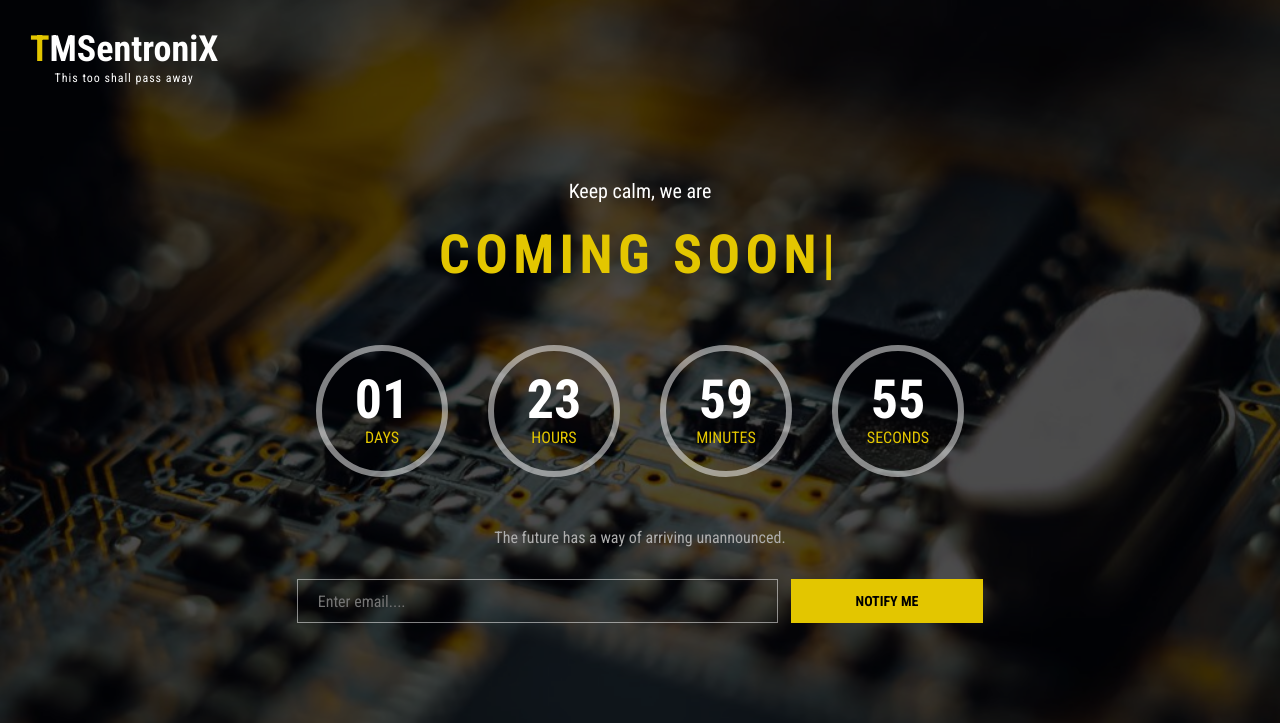
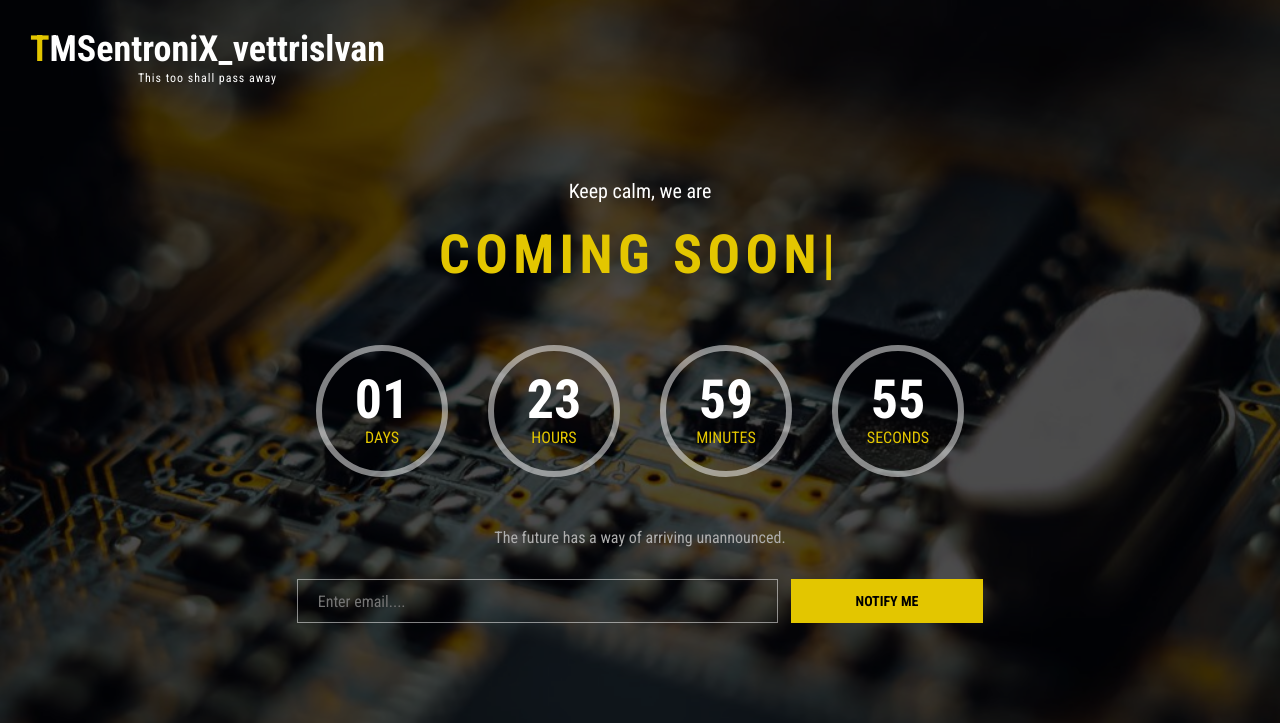
Before and after one commit to edrawmaxenp/Under_maintenance, a plain HTML site: page index.html in a window 1280 px wide. Shown: the top 723 px of the page. Drawn offline with Linux system fonts and the light colour scheme.

```diff
--- a/index.html
+++ b/index.html
@@ -36,7 +36,7 @@
 					<div class="coming-soon-box">
 						<!-- Logo Start -->
 						<div class="logo">
-							<h1>TMSentroniX</h1>
+							<h1>TMSentroniX_vettrislvan</h1>
 							<p>This too shall pass away</p>
 						</div>
 						<!-- Logo end -->
```
